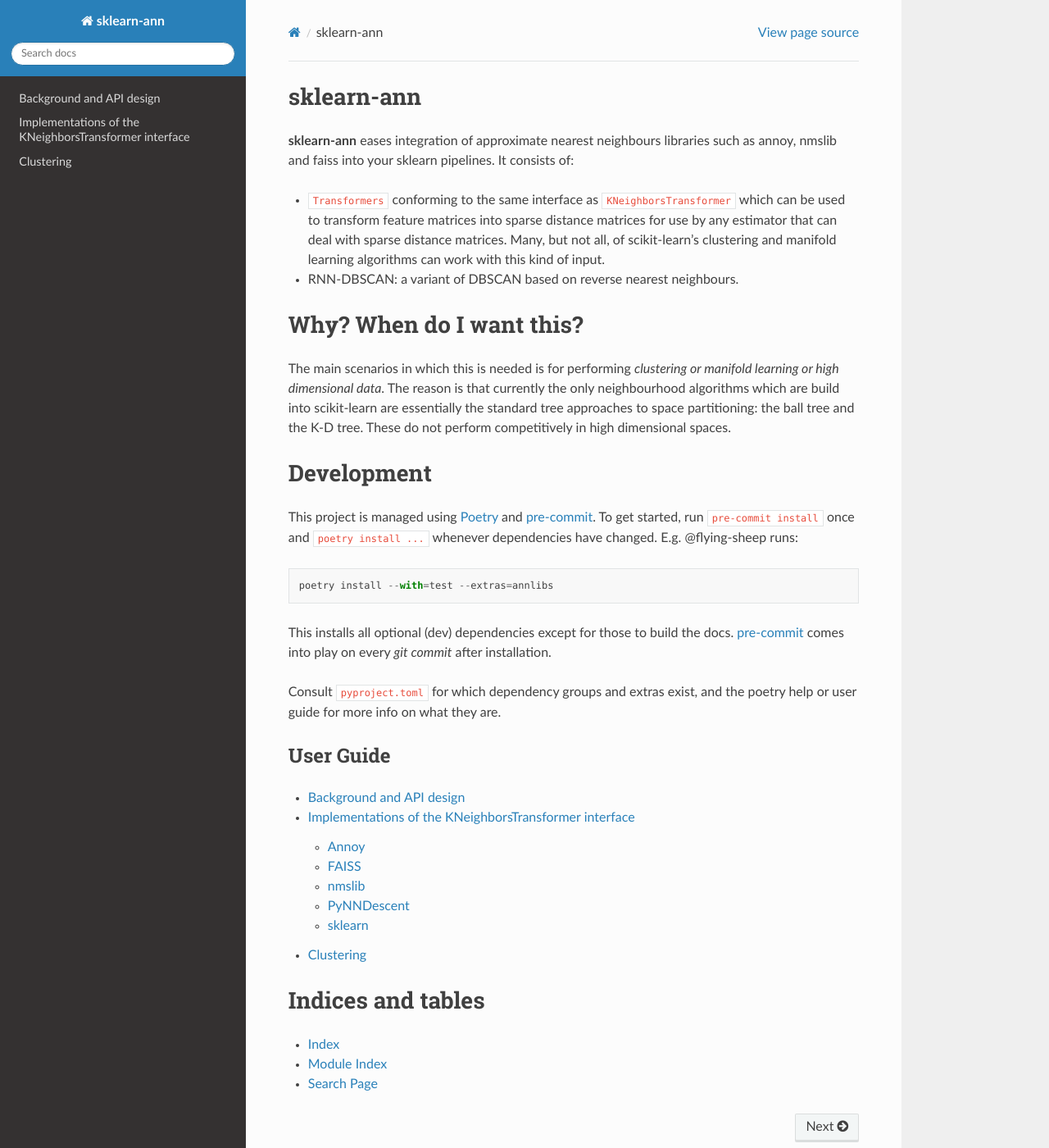
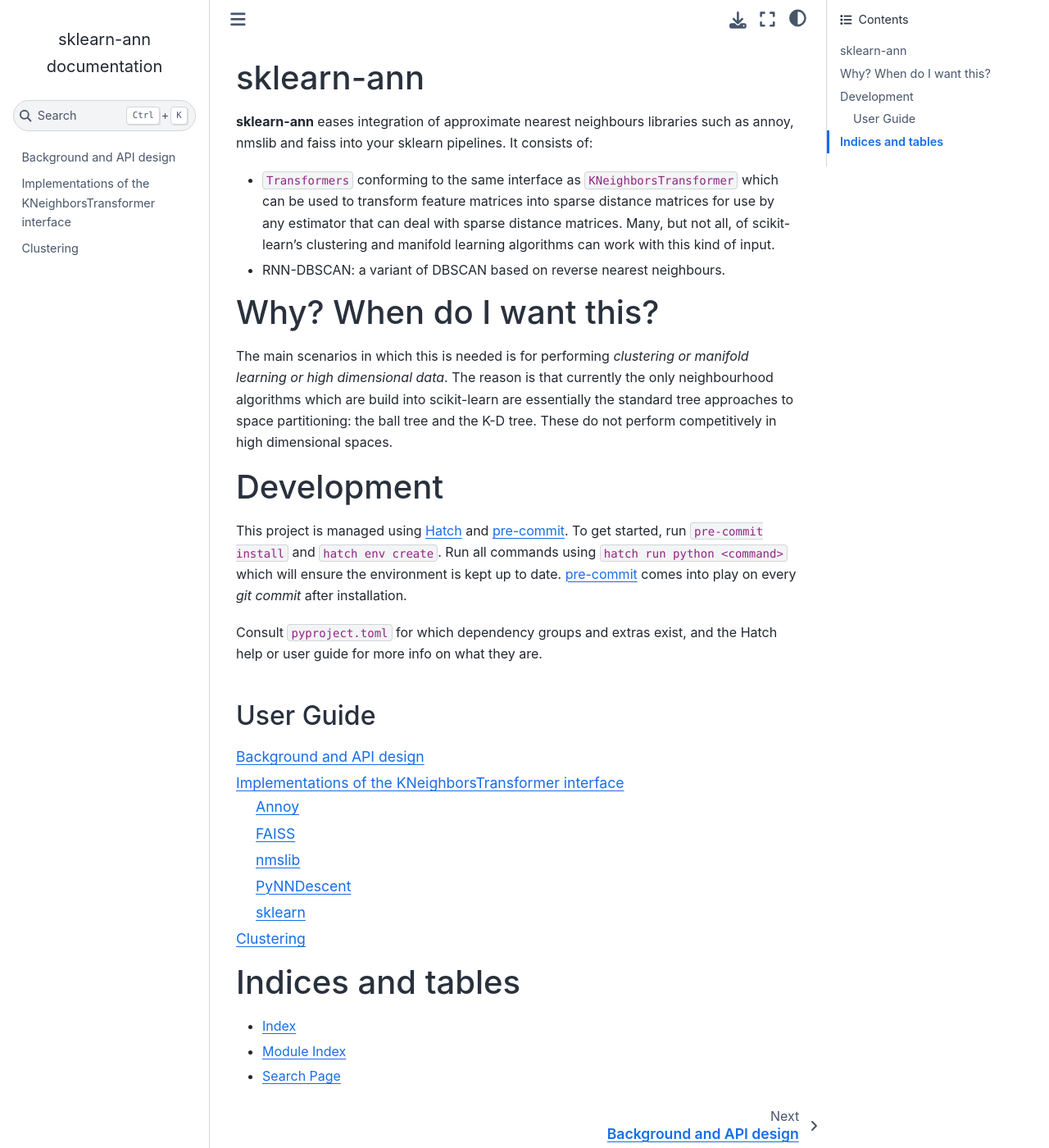
Before and after one commit to scikit-learn-contrib/sklearn-ann, a Sphinx documentation site: the page built from docs/index.rst, in a window 1280 px wide and 1400 px high. Shown: the whole window at 82% size. Built offline with Sphinx 7.4.7 and the Sphinx Book theme 1.1.4, drawn with Linux system fonts in a browser that asks for light colours; some of the changed text lies outside the part shown.

```diff
--- a/README.rst
+++ b/README.rst
@@ -35,17 +35,13 @@ perform competitively in high dimensional spaces.
 Development
 ===========
 
-This project is managed using Poetry_ and pre-commit_.
-To get started, run ``pre-commit install`` once and ``poetry install ...``
-whenever dependencies have changed. E.g. @flying-sheep runs::
-
-    poetry install --with=test --extras=annlibs
-
-This installs all optional (dev) dependencies except for those to build the docs.
-pre-commit_ comes into play on every `git commit` after installation.
+This project is managed using Hatch_ and pre-commit_. To get started, run ``pre-commit
+install`` and ``hatch env create``. Run all commands using ``hatch run python
+<command>`` which will ensure the environment is kept up to date. pre-commit_ comes into
+play on every `git commit` after installation.
 
 Consult ``pyproject.toml`` for which dependency groups and extras exist,
-and the poetry help or user guide for more info on what they are.
+and the Hatch help or user guide for more info on what they are.
 
-.. _poetry: https://python-poetry.org/
+.. _Hatch: https://hatch.pypa.io/
 .. _pre-commit: https://pre-commit.com/
--- /dev/null
+++ b/docs/_templates/autosummary/class.rst
@@ -0,0 +1,33 @@
+{{ fullname | escape | underline}}
+
+.. currentmodule:: {{ module }}
+
+.. add toctree option to make autodoc generate the pages
+
+.. autoclass:: {{ objname }}
+
+   {% block attributes %}
+   {% if attributes %}
+   .. rubric:: Attributes
+
+   .. autosummary::
+      :toctree: .
+   {% for item in attributes %}
+      ~{{ fullname }}.{{ item }}
+   {%- endfor %}
+   {% endif %}
+   {% endblock %}
+
+   {% block methods %}
+   {% if methods %}
+   .. rubric:: Methods
+
+   .. autosummary::
+      :toctree: .
+   {% for item in methods %}
+      {%- if item != '__init__' %}
+      ~{{ fullname }}.{{ item }}
+      {%- endif -%}
+   {%- endfor %}
+   {% endif %}
+   {% endblock %}
--- a/docs/conf.py
+++ b/docs/conf.py
@@ -3,6 +3,8 @@
 # This file only contains a selection of the most common options. For a full
 # list see the documentation:
 # https://www.sphinx-doc.org/en/master/usage/configuration.html
+
+import os
 
 # -- Path setup --------------------------------------------------------------
 
@@ -10,11 +12,8 @@
 # add these directories to sys.path here. If the directory is relative to the
 # documentation root, use os.path.abspath to make it absolute, like shown here.
 #
-# import os
 # import sys
 # sys.path.insert(0, os.path.abspath('.'))
-
-import sphinx_rtd_theme
 
 # -- Project information -----------------------------------------------------
 
@@ -31,9 +30,11 @@ author = "Frankie Robertson"
 extensions = [
     "sphinx.ext.autodoc",
     "sphinx.ext.autosummary",
-    "numpydoc",
+    "sphinx.ext.napoleon",
+    "scanpydoc.definition_list_typed_field",
+    "scanpydoc.rtd_github_links",
     "sphinx_issues",
-    "sphinx.ext.viewcode",
+    "sphinx.ext.linkcode",
 ]
 
 # Add any paths that contain templates here, relative to this directory.
@@ -45,6 +46,9 @@ templates_path = ["_templates"]
 exclude_patterns = ["_build", "Thumbs.db", ".DS_Store"]
 
 autosummary_generate = True
+autodoc_default_options = {
+    "undoc-members": True,
+}
 
 
 # -- Options for HTML output -------------------------------------------------
@@ -52,12 +56,11 @@ autosummary_generate = True
 # The theme to use for HTML and HTML Help pages.  See the documentation for
 # a list of builtin themes.
 #
-html_theme = "sphinx_rtd_theme"
-
-# Add any paths that contain custom static files (such as style sheets) here,
-# relative to this directory. They are copied after the builtin static files,
-# so a file named "default.css" will overwrite the builtin "default.css".
-# html_static_path = ["_static"]
-html_theme_path = [sphinx_rtd_theme.get_html_theme_path()]
+html_theme = "sphinx_book_theme"
+html_theme_options = dict(
+    repository_url="https://github.com/frankier/sklearn-ann",
+    repository_branch=os.environ.get("READTHEDOCS_GIT_IDENTIFIER", "main"),
+)
+rtd_links_prefix = "src"
 
 autodoc_mock_imports = ["annoy", "faiss", "pynndescent", "nmslib"]
```
Also changed, not shown: pyproject.toml (+5 -3 lines), .pre-commit-config.yaml, .readthedocs.yaml, 2 other files.
